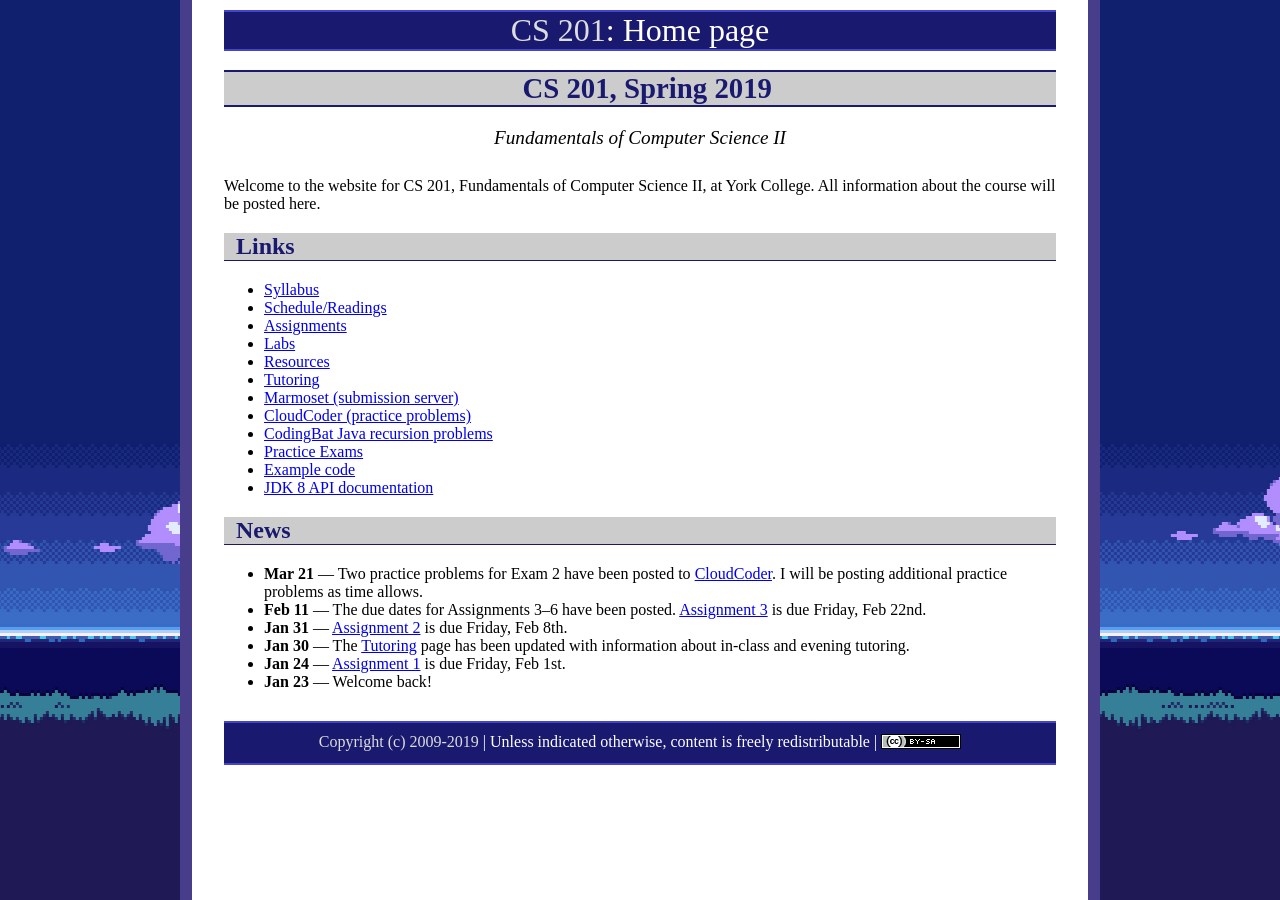
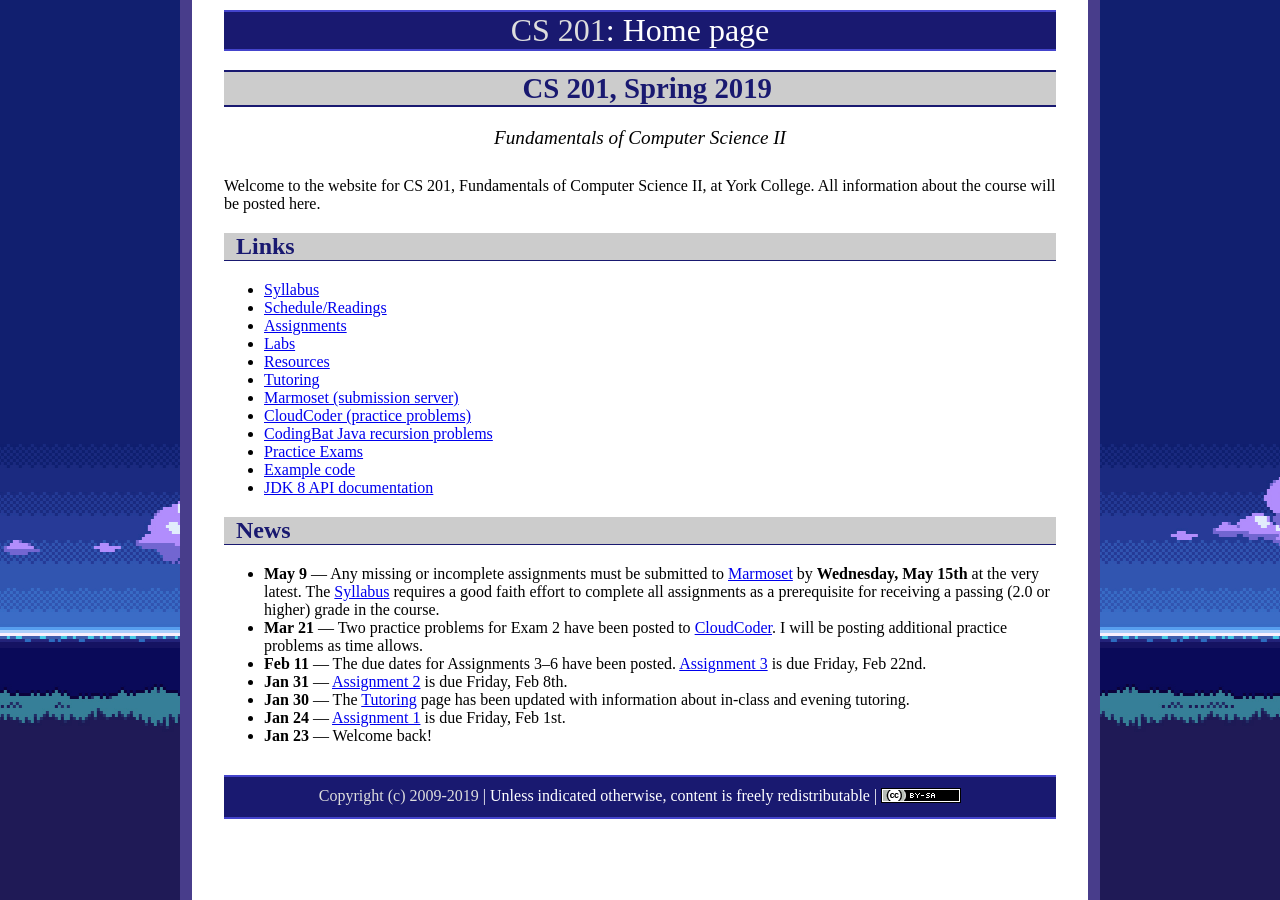
Before and after one commit to ycpcs/cs201-spring2019, a Jekyll site: the page built from index.md, in a window 1280 px wide. Built offline with Jekyll 4.4.1, drawn with Linux system fonts in a browser that asks for light colours.

Commit message:
deadline for missing assignments

```diff
--- a/index.md
+++ b/index.md
@@ -26,6 +26,7 @@ Welcome to the website for CS 201, Fundamentals of Computer Science II, at York
 
 ## News
 
+* **May 9** &mdash; Any missing or incomplete assignments must be submitted to [Marmoset](https://cs.ycp.edu/marmoset) by **Wednesday, May 15th** at the very latest. The [Syllabus](syllabus.html) requires a good faith effort to complete all assignments as a prerequisite for receiving a passing (2.0 or higher) grade in the course.
 * **Mar 21** &mdash; Two practice problems for Exam 2 have been posted to [CloudCoder](https://cs.ycp.edu/cloudcoder). I will be posting additional practice problems as time allows.
 * **Feb 11** &mdash; The due dates for Assignments 3&ndash;6 have been posted. [Assignment 3](assign/assign03.html) is due Friday, Feb 22nd.
 * **Jan 31** &mdash; [Assignment 2](assign/assign02.html) is due Friday, Feb 8th.
```
